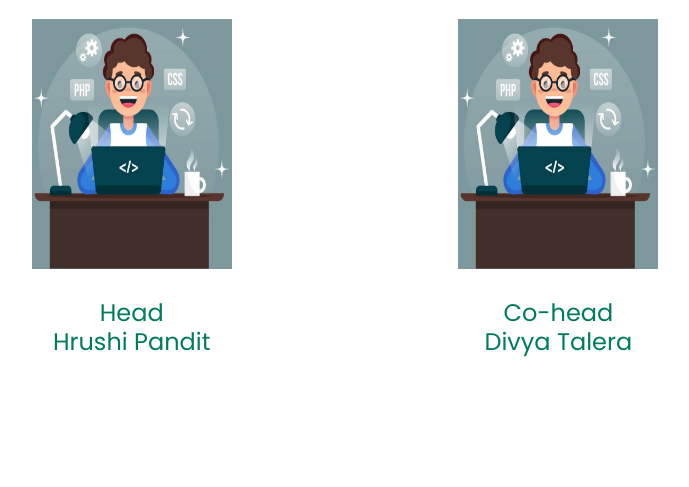
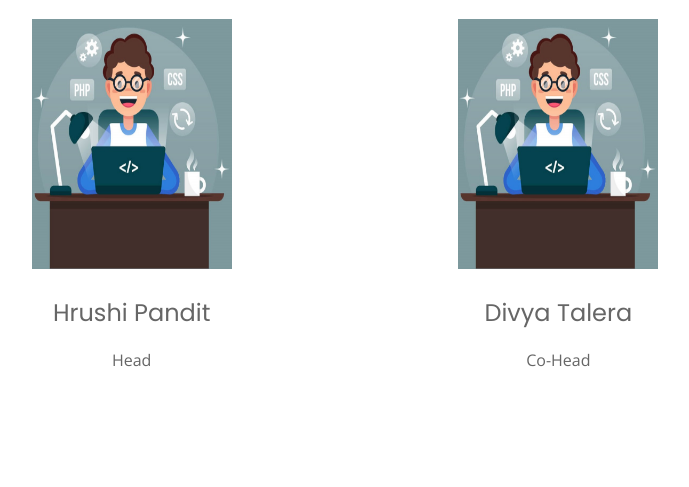
Before and after one commit to hrushipandit/Rotaract-NYF-Website, a PHP site: page /member.php in a window 1280 px wide. Shown: the part 1031-1518 px from the top of the page, without its empty margins (295-984 px from the left). Run offline with PHP 8.4, Linux system fonts and the light colour scheme; some libraries are stand-ins or nearby versions.

Commit message:
major changes

```diff
--- a/index.php
+++ b/index.php
@@ -168,7 +168,7 @@ include 'header.php';
                     </div>
                 </div>
                 <div class="d-flex flex-row-reverse bd-highlight">
-                    <div class="p-2 bd-highlight"><a href="member.php" type="button" class="btn btn-outline-danger">View All Members.</a>
+                    <div class="p-2 bd-highlight"><a href="member.php" type="button" class="btn btn-outline-primary">View All Members.</a>
                     </div>
                 </div>
             </div>
--- a/member.php
+++ b/member.php
@@ -15,7 +15,8 @@
                             <div class="card">
                                 <div class="card-body text-center">
                                 <p><img class=" img-fluid" src="assets/img/e-services.jpg" alt="card image"></p>
-                                    <h4 class="card-title">Head <br>Hrushi Pandit</h4>
+                                    <h4>Hrushi Pandit</h4>
+                                    <span>Head</span>
                                 </div>
                             </div>
                         </div>
@@ -40,7 +41,8 @@
                             <div class="card">
                                 <div class="card-body text-center">
                                 <p><img class=" img-fluid" src="assets/img/e-services.jpg" alt="card image"></p>
-                                    <h4 class="card-title"> Co-head <br> Divya Talera</h4>
+                                    <h4> Divya Talera</h4>
+                                    <span>Co-Head</span>
                                 </div>
                             </div>
                         </div>
```
